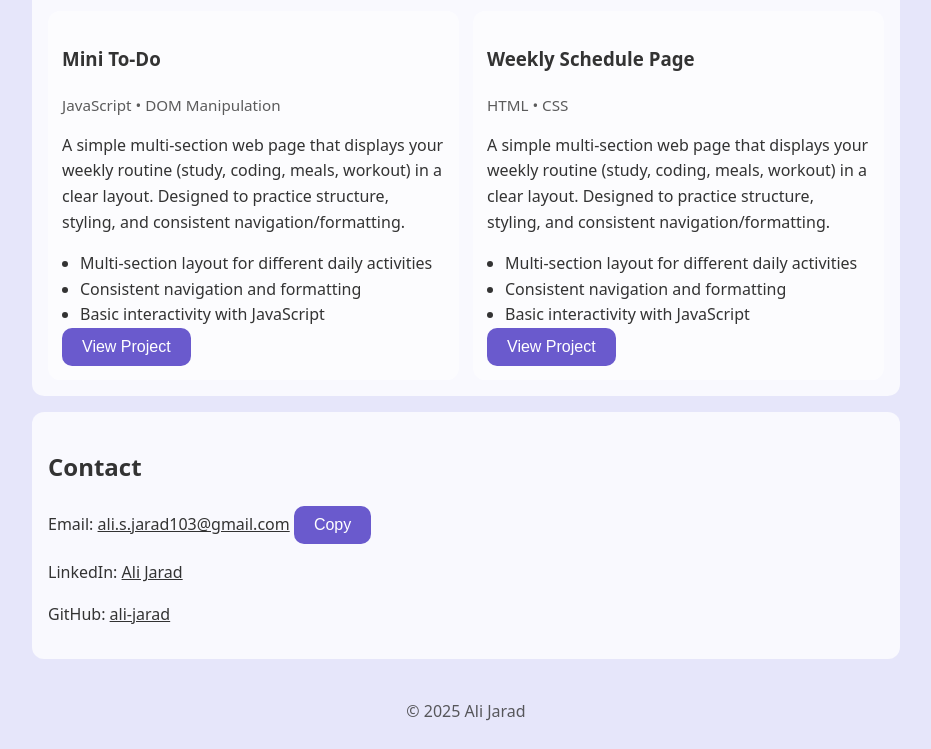
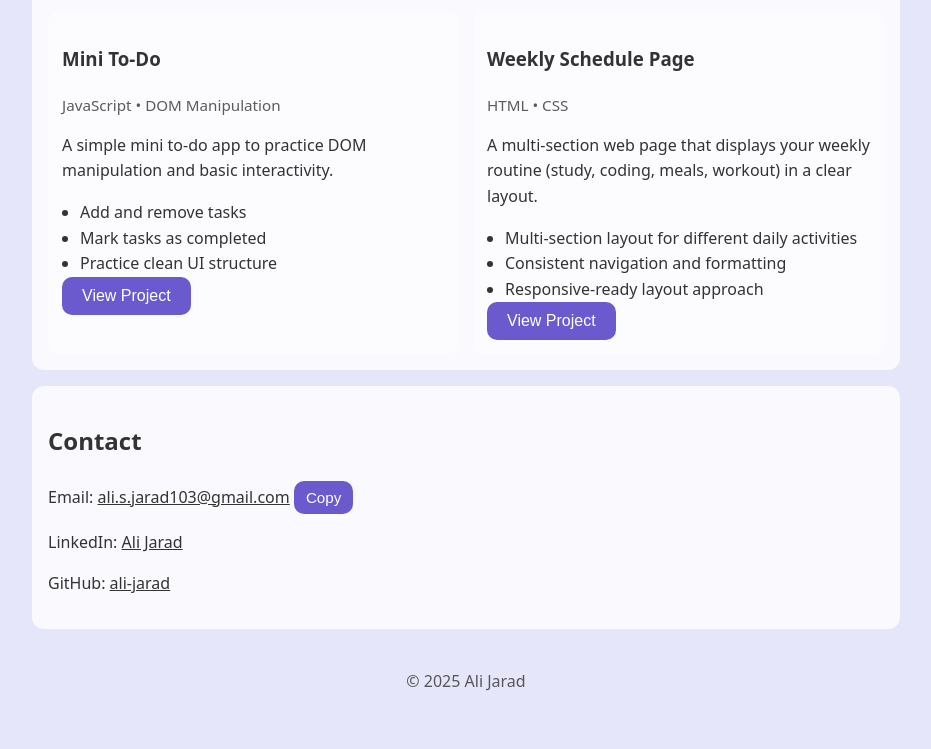
Before and after one commit to ali-jarad/portfolio, a plain HTML site: page index.html in a window 1280 px wide. Shown: the part 1131-1880 px from the top of the page, without its empty margins (174-1105 px from the left). After the commit the page ends 1849 px from the top, so only its background shows below. Drawn offline with Linux system fonts and the light colour scheme.

Commit message:
Refactor HTML structure and improve layout

```diff
--- a/index.html
+++ b/index.html
@@ -5,23 +5,19 @@
   <meta name="viewport" content="width=device-width, initial-scale=1.0" />
   <title>Ali Jarad | Portfolio</title>
   <link rel="stylesheet" href="style.css" />
-
-
 </head>
-<script src="script.js"></script>
-</body>
 
 <body>
   <header class="site-header">
     <h1>Ali Jarad</h1>
     <p class="subtitle">Computer Science Student | Web Developer (Entry-Level)</p>
+
     <nav class="top-nav" aria-label="Primary">
       <a href="#about">About</a>
       <a href="#skills">Skills</a>
       <a href="#projects">Projects</a>
       <a href="#contact">Contact</a>
     </nav>
-
   </header>
 
   <main class="container">
@@ -47,8 +43,9 @@
       </ul>
     </section>
 
-    <section class="card" id="projects" >
+    <section class="card" id="projects">
       <h2>Projects</h2>
+
       <div class="project-grid">
         <div class="project">
           <h3>Habit Tracker (Console)</h3>
@@ -61,7 +58,7 @@
             <li>View a simple progress summary</li>
             <li>Save/load progress (basic)</li>
           </ul>
-            <button type="button" class="View" data-url="https://github.com/ali-s-jarad">View Project</button>
+          <button type="button" class="View" data-url="https://github.com/ali-jarad">View Project</button>
         </div>
 
         <div class="project">
@@ -75,39 +72,45 @@
             <li>Consistent styling foundation</li>
             <li>Responsive-ready layout approach</li>
           </ul>
-        <button type="button" class="View" data-url="https://github.com/ali-s-jarad">View Project</button>
+          <button type="button" class="View" data-url="https://github.com/ali-jarad">View Project</button>
         </div>
+
         <div class="project">
           <h3>Mini To-Do</h3>
           <p class="meta">JavaScript • DOM Manipulation</p>
-        <p> A simple multi-section web page that displays your weekly routine (study, coding, meals, workout) in a clear layout. Designed to practice structure, styling, and consistent navigation/formatting.</p>
+          <p>
+            A simple mini to-do app to practice DOM manipulation and basic interactivity.
+          </p>
           <ul class="list">
-          <li>Multi-section layout for different daily activities</li>
-          <li>Consistent navigation and formatting</li>
-          <li>Basic interactivity with JavaScript</li>
+            <li>Add and remove tasks</li>
+            <li>Mark tasks as completed</li>
+            <li>Practice clean UI structure</li>
           </ul>
-        <button type="button" class="View" data-url="https://github.com/ali-s-jarad">View Project</button>
+          <button type="button" class="View" data-url="https://github.com/ali-jarad/mini-to-do">View Project</button>
         </div>
+
         <div class="project">
           <h3>Weekly Schedule Page</h3>
           <p class="meta">HTML • CSS</p>
           <p>
-          A simple multi-section web page that displays your weekly routine (study, coding, meals, workout) in a clear layout. Designed to practice structure, styling, and consistent navigation/formatting.
+            A multi-section web page that displays your weekly routine (study, coding, meals, workout) in a clear layout.
           </p>
           <ul class="list">
             <li>Multi-section layout for different daily activities</li>
             <li>Consistent navigation and formatting</li>
-          <li>Basic interactivity with JavaScript</li>
+            <li>Responsive-ready layout approach</li>
           </ul>
-        <button type="button" class="View" data-url="https://github.com/ali-s-jarad">View Project</button>
+          <button type="button" class="View" data-url="https://github.com/ali-jarad">View Project</button>
         </div>
       </div>
     </section>
 
-    <section class="card" id="contact" >
+    <section class="card" id="contact">
       <h2>Contact</h2>
-      <p>Email: <a href="mailto:ali.s.jarad103@gmail.com">ali.s.jarad103@gmail.com</a>
-        <button type="button" class="View" onclick="copyEmail()">Copy</button></p>
+      <p>
+        Email: <a href="mailto:ali.s.jarad103@gmail.com">ali.s.jarad103@gmail.com</a>
+        <button type="button" class="View small" id="copyEmailBtn">Copy</button>
+      </p>
 
       <p>LinkedIn: <a href="https://www.linkedin.com/in/ali-jarad-103/" target="_blank" rel="noopener">Ali Jarad</a></p>
       <p>GitHub: <a href="https://github.com/ali-jarad" target="_blank" rel="noopener">ali-jarad</a></p>
@@ -118,8 +121,6 @@
     <p>© <span id="year"></span> Ali Jarad</p>
   </footer>
 
-
-
   <div class="toast" id="toast" role="status" aria-live="polite"></div>
   <script src="script.js"></script>
 </body>
```
Lines whose indentation alone changed are shown as unchanged.
